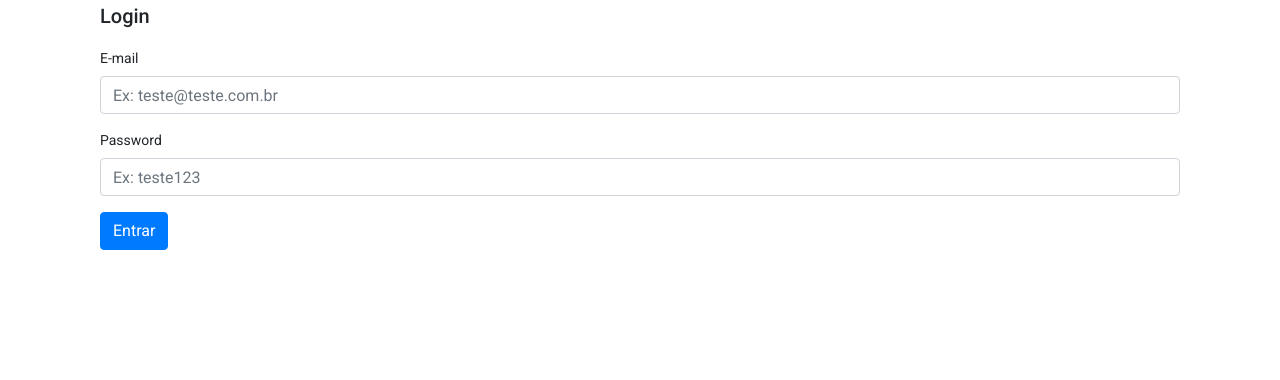
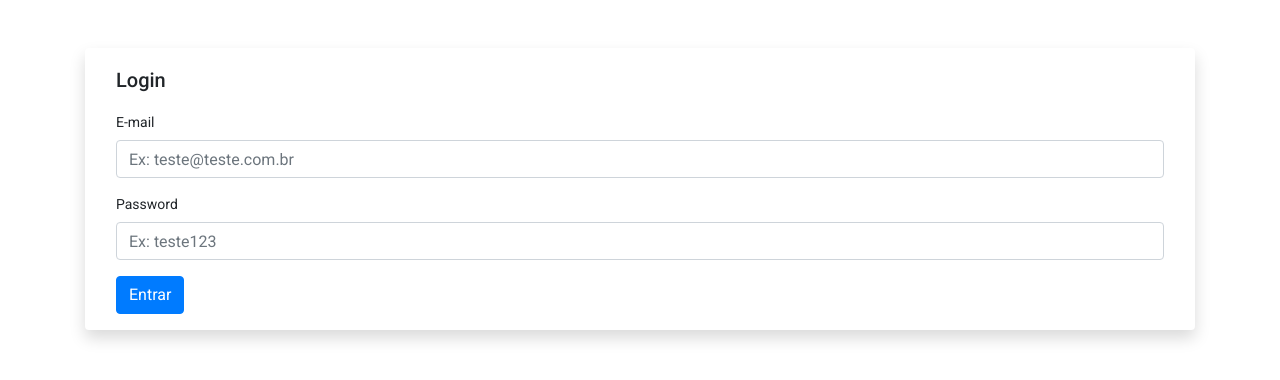
Before and after one commit to gvillaca/angular-project, an Angular app: page /login in a window 1280 px wide. Shown: the top 380 px of the page. Built offline with nearby package versions, Linux system fonts and the light colour scheme.

Commit message:
Adc estilo no html de login

```diff
--- a/src/app/login/login.component.html
+++ b/src/app/login/login.component.html
@@ -1,4 +1,4 @@
-
+<div class="shadow p-3 mb-5 bg-white rounded mt-5">
     <form (submit)="autenticarUsuario()" class="container">
         <h2>Login</h2>
 
@@ -14,3 +14,4 @@
         </div>
         <button type="submit" class="btn btn-primary">Entrar</button>
     </form>
+</div>
--- a/src/app/login/login.module.ts
+++ b/src/app/login/login.module.ts
@@ -2,8 +2,6 @@ import { NgModule } from '@angular/core';
 import { CommonModule } from '@angular/common';
 import { FormsModule } from '@angular/forms';
 import { HttpClientModule } from '@angular/common/http';
-import { MatInputModule } from '@angular/material/input';
-
 import { LoginComponent } from './login.component';
 
 
@@ -12,8 +10,7 @@ import { LoginComponent } from './login.component';
   imports: [
     CommonModule,
     FormsModule,
-    HttpClientModule,
-    MatInputModule
+    HttpClientModule
   ],
   exports: [LoginComponent]
 })
```
Lines whose indentation alone changed are shown as unchanged.
